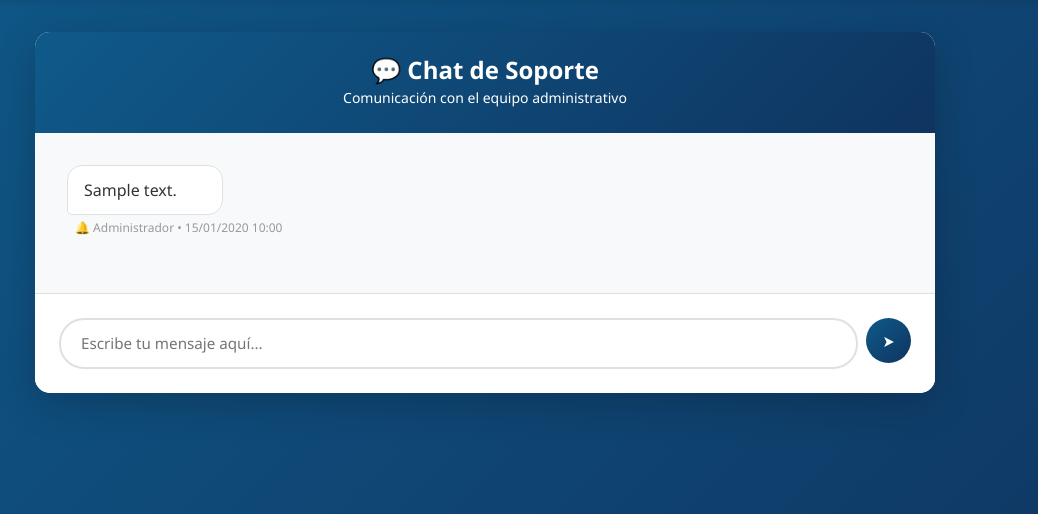
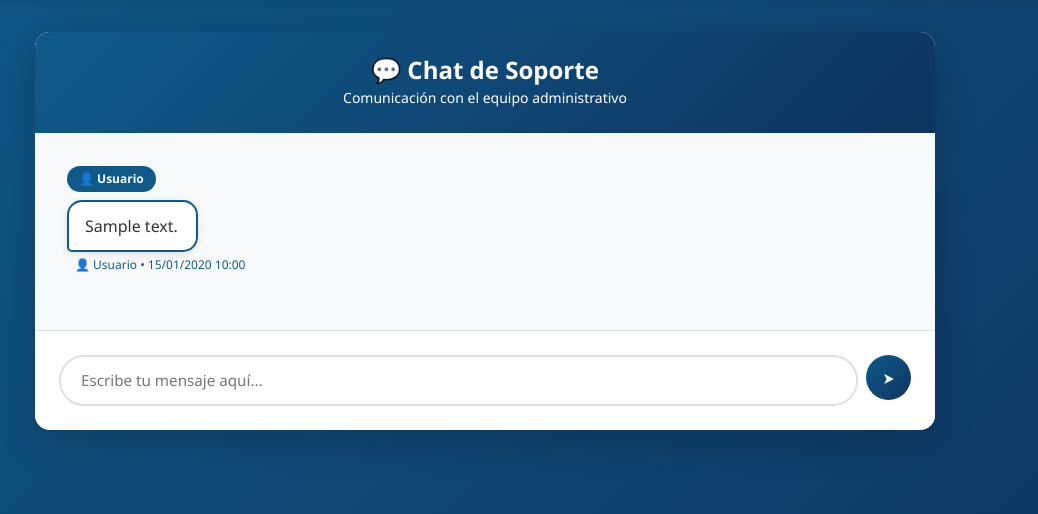
Before and after one commit to Xtremo129523/Integradora-cuatrimestre-5, a Flask app: template templates/chat.html in a window 1280 px wide. Shown: the part 61-575 px from the top of the page, without its empty margins (155-1193 px from the left). Run offline with Flask 3, Linux system fonts and the light colour scheme; the template is opened without the code that fills it: most values are stand-ins (such as "Sample title", 1, 10 or a date in 2020); parts of the project's set-up code (start-up, migrations or seed data) failed here and were passed over.

Commit message:
Mejorar diferencias visuales del chat para admin y usuario

```diff
--- a/templates/chat.html
+++ b/templates/chat.html
@@ -94,13 +94,35 @@
             background: linear-gradient(135deg, #0f5a8a 0%, #0f3460 100%);
             color: white;
             border-bottom-right-radius: 5px;
+            box-shadow: 0 2px 8px rgba(15, 90, 138, 0.2);
         }
 
         .mensaje.admin .mensaje-contenido {
             background: white;
             color: #333;
-            border: 1px solid #e0e0e0;
+            border: 2px solid #0f5a8a;
             border-bottom-left-radius: 5px;
+            box-shadow: 0 2px 8px rgba(0, 0, 0, 0.1);
+        }
+
+        /* Badges identificadores */
+        .mensaje-badge {
+            display: inline-block;
+            font-size: 0.75rem;
+            font-weight: 600;
+            padding: 0.25rem 0.75rem;
+            border-radius: 20px;
+            margin-bottom: 0.5rem;
+        }
+
+        .mensaje.usuario .mensaje-badge {
+            background: rgba(255, 255, 255, 0.2);
+            color: white;
+        }
+
+        .mensaje.admin .mensaje-badge {
+            background: #0f5a8a;
+            color: white;
         }
 
         .mensaje-info {
@@ -112,6 +134,13 @@
 
         .mensaje.usuario .mensaje-info {
             text-align: right;
+            color: rgba(255, 255, 255, 0.8);
+        }
+
+        .mensaje.admin .mensaje-info {
+            text-align: left;
+            color: #0f5a8a;
+            font-weight: 500;
         }
 
         .chat-footer {
@@ -226,20 +255,37 @@
         </div>
 
         <div class="chat-body" id="chatBody">
+            {% set es_admin = session.rol == 'admin' %}
             {% if mensajes %}
                 {% for msg in mensajes %}
-                    <div class="mensaje {% if msg.remitente_tipo == 'usuario' %}usuario{% else %}admin{% endif %}">
+                    {% set es_mio = (msg.remitente_tipo == 'admin' and es_admin) or (msg.remitente_tipo == 'usuario' and not es_admin) %}
+                    <div class="mensaje {% if es_mio %}usuario{% else %}admin{% endif %}">
                         <div>
+                            {% if es_mio %}
+                                <div class="mensaje-badge">📤 Tu Mensaje</div>
+                            {% else %}
+                                <div class="mensaje-badge">
+                                    {% if msg.remitente_tipo == 'admin' %}
+                                        👨‍💼 Administrador
+                                    {% else %}
+                                        👤 Usuario
+                                    {% endif %}
+                                </div>
+                            {% endif %}
                             <div class="mensaje-contenido">
                                 {{ msg.contenido }}
                             </div>
                             <div class="mensaje-info">
-                                {% if msg.remitente_tipo == 'usuario' %}
-                                    Tu mensaje
+                                {% if es_mio %}
+                                    Tú
                                 {% else %}
-                                    🔔 Administrador
+                                    {% if msg.remitente_tipo == 'admin' %}
+                                        🔔 Equipo Administrativo
+                                    {% else %}
+                                        👤 Usuario
+                                    {% endif %}
                                 {% endif %}
-                                • {{ msg.fecha_creacion.strftime('%d/%m/%Y %H:%M') }}
+                                • {% if msg.fecha_creacion is string %}{{ msg.fecha_creacion }}{% else %}{{ msg.fecha_creacion.strftime('%d/%m/%Y %H:%M') }}{% endif %}
                             </div>
                         </div>
                     </div>
@@ -276,19 +322,38 @@
     <script src="https://cdn.jsdelivr.net/npm/bootstrap@5.3.0/dist/js/bootstrap.bundle.min.js"></script>
     <script>
         // Auto-scroll al final cuando carga la página
-        document.addEventListener('DOMContentLoaded', function() {
+        function scrollToBottom() {
             const chatBody = document.getElementById('chatBody');
             if (chatBody) {
-                chatBody.scrollTop = chatBody.scrollHeight;
+                setTimeout(() => {
+                    chatBody.scrollTop = chatBody.scrollHeight;
+                }, 100);
             }
+        }
+
+        document.addEventListener('DOMContentLoaded', function() {
+            scrollToBottom();
         });
 
         // Marcar mensajes como leídos cuando se abre el chat
-        fetch('{{ url_for("marcar_mensajes_leidos") }}', {
-            method: 'POST',
-            headers: {
-                'Content-Type': 'application/json'
+        async function marcarComoLeido() {
+            try {
+                await fetch('{{ url_for("marcar_mensajes_leidos") }}', {
+                    method: 'POST',
+                    headers: {
+                        'Content-Type': 'application/json'
+                    }
+                });
+            } catch (error) {
+                console.error('Error marking messages as read:', error);
             }
+        }
+
+        marcarComoLeido();
+
+        // Auto-scroll cuando se envía un mensaje
+        document.getElementById('formMensaje')?.addEventListener('submit', function() {
+            setTimeout(scrollToBottom, 500);
         });
     </script>
 </body>
```
